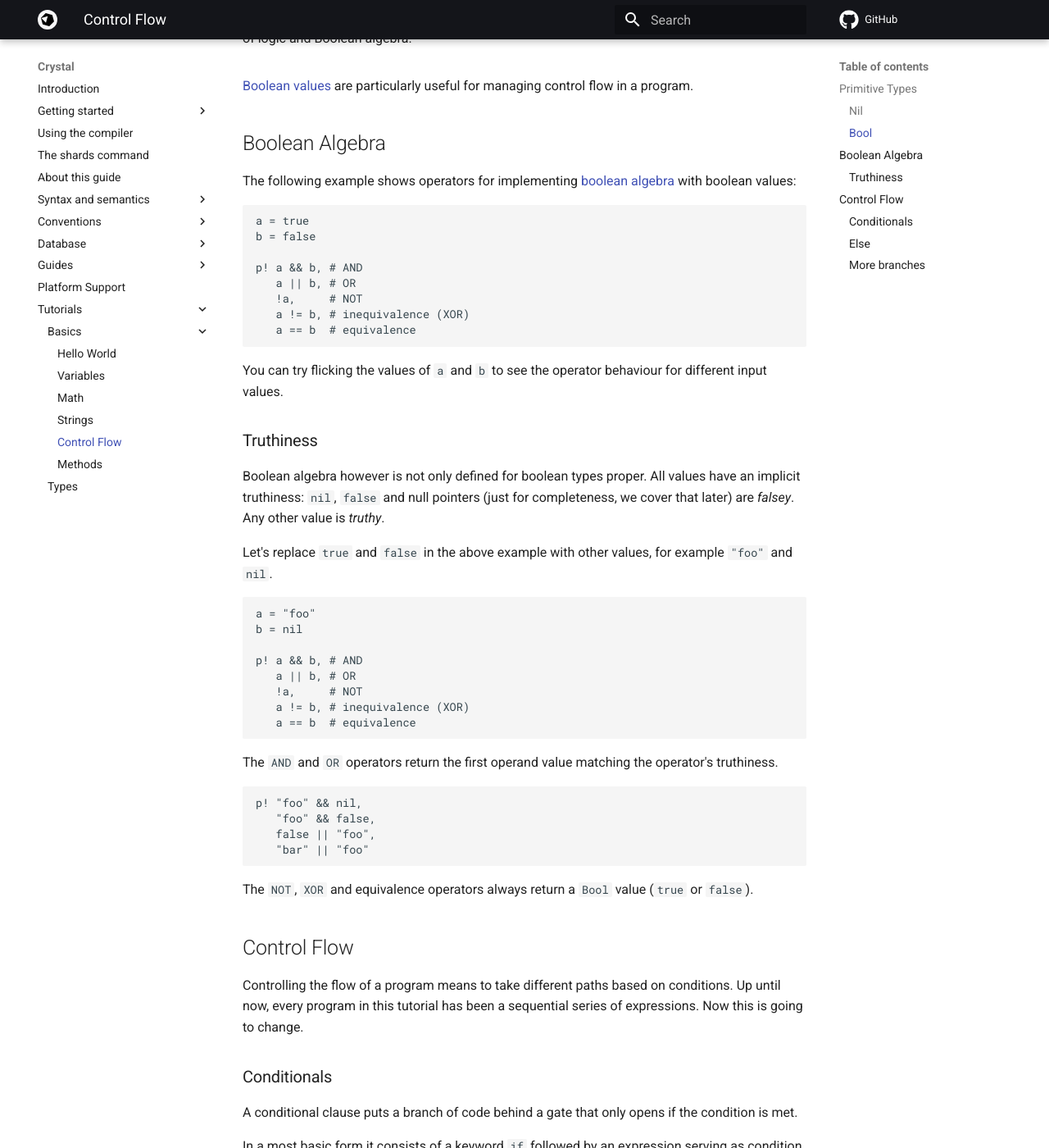
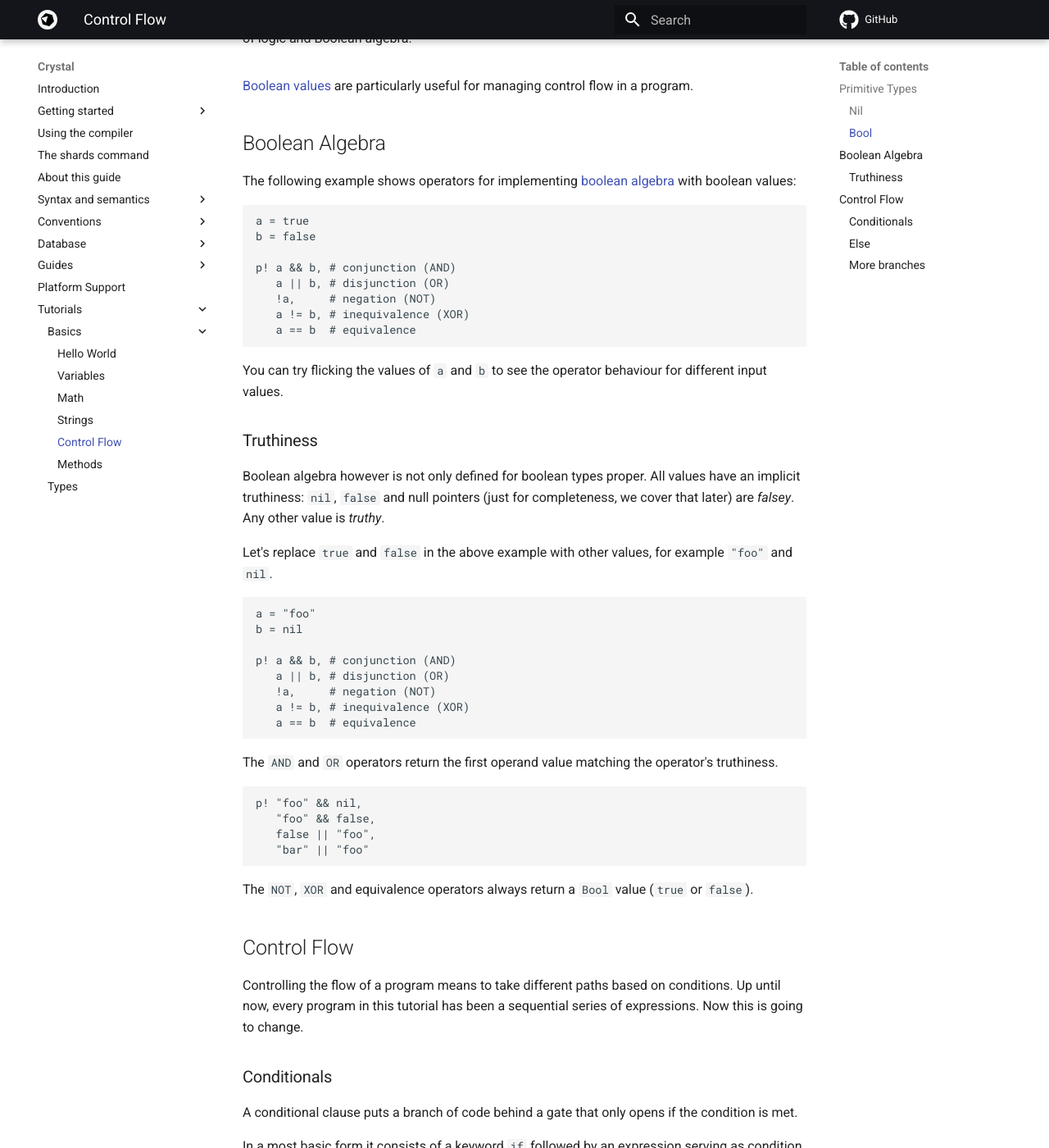
Before and after one commit to crystal-lang/crystal-book, an MkDocs documentation site: the page built from docs/tutorials/01_basics/05_control_flow.md, in a window 1280 px wide and 1400 px high, scrolled down 423 px. Shown: the whole window at 82% size. Built offline with MkDocs 1.6.1 and Material for MkDocs 9.7.7, drawn with Linux system fonts in a browser that asks for light colours; nearby versions of some CDN libraries; library files that are not in the unit come from our copies; comment, search, counter and statistics services are not loaded; some of the changed text lies outside the part shown.

````diff
--- a/docs/tutorials/01_basics/05_control_flow.md
+++ b/docs/tutorials/01_basics/05_control_flow.md
@@ -29,9 +29,9 @@ boolean values:
 a = true
 b = false
 
-p! a && b, # AND
-   a || b, # OR
-   !a,     # NOT
+p! a && b, # conjunction (AND)
+   a || b, # disjunction (OR)
+   !a,     # negation (NOT)
    a != b, # inequivalence (XOR)
    a == b  # equivalence
 ```
@@ -49,9 +49,9 @@ Let's replace `true` and `false` in the above example with other values, for exa
 a = "foo"
 b = nil
 
-p! a && b, # AND
-   a || b, # OR
-   !a,     # NOT
+p! a && b, # conjunction (AND)
+   a || b, # disjunction (OR)
+   !a,     # negation (NOT)
    a != b, # inequivalence (XOR)
    a == b  # equivalence
 ```
@@ -100,7 +100,7 @@ end
 
 If the message has a value that does not start with `Hello`, the conditional branch skips and the program prints nothing.
 
-The condition expression can be more complex. With boolean algebra we can construct a condition that accepts either `Hello`
+The condition expression can be more complex. With [boolean algebra](#boolean-algebra) we can construct a condition that accepts either `Hello`
 or `Hi`:
 
 ```{.crystal .crystal-play}
````
Also changed, not shown: other parts of docs/tutorials/01_basics/05_control_flow.md (+1 -1 lines), docs/tutorials/01_basics/01_hello_world.md (+1 -1 lines), docs/tutorials/01_basics/02_variables.md (+6 -32 lines).
